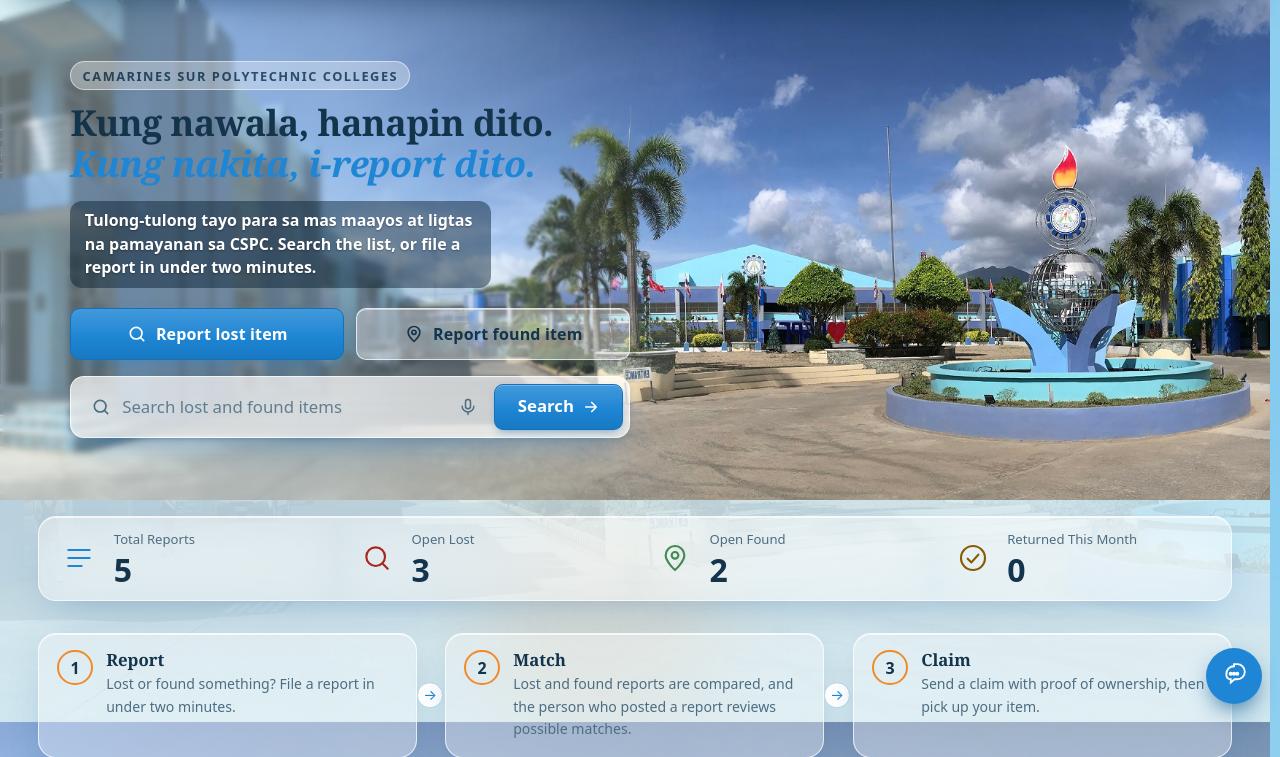
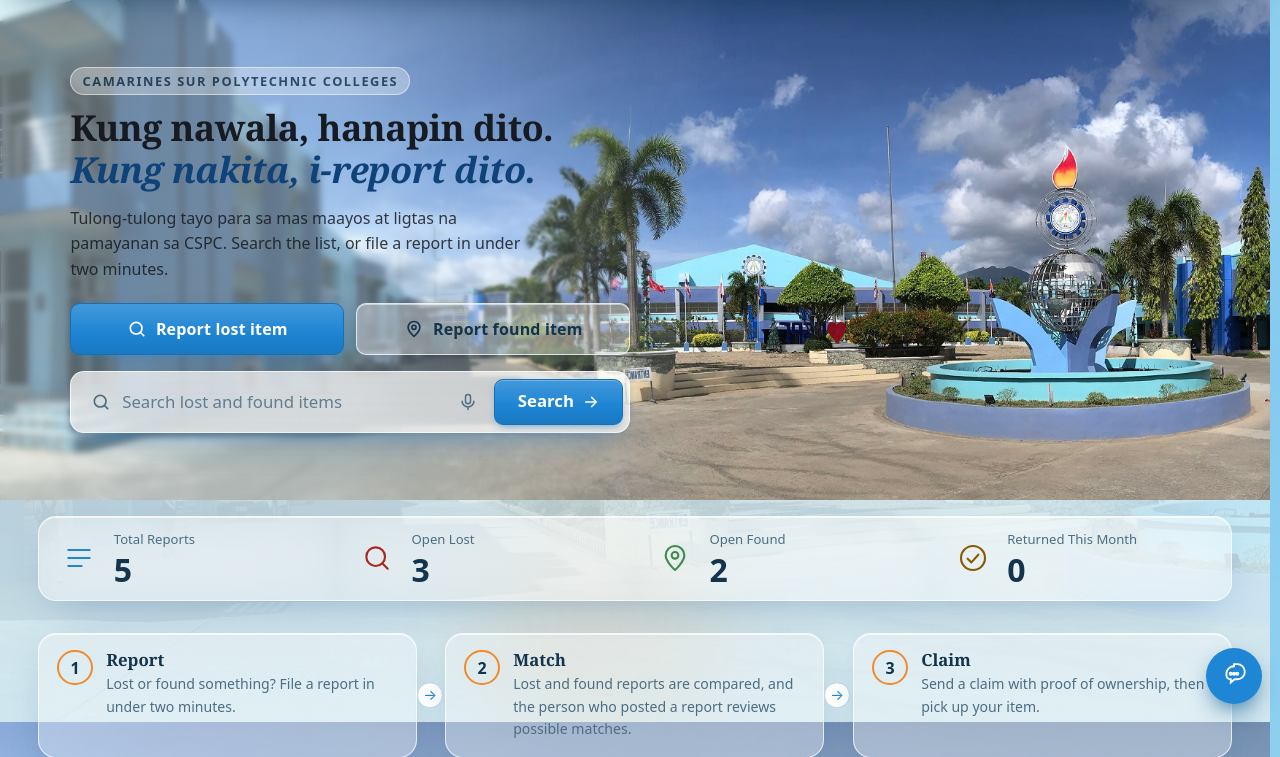
Before and after one commit to jusalipio-123/cspc-whereitis, a Node server app: page / in a window 1280 px wide. Shown: the part 78-835 px from the top of the page. Run offline with Node 20, Linux system fonts and the light colour scheme; data comes from the database, SQL or seed files in the repository; data that the repository does not hold is empty.

Commit message:
style: restore original hero headline and subtitle colors
Bring back the first look: dark first line, italic navy
“Kung nakita, i-report dito.”, and a plain subtitle with no glass chip.

```diff
--- a/public/css/futura.css
+++ b/public/css/futura.css
@@ -685,21 +685,29 @@ main, .site-footer { position: relative; z-index: 1; }
   backdrop-filter: blur(10px); border: 1px solid var(--glass-border);
   color: var(--ink);
 }
+.hero__headline span { color: #171b21; }
+.hero__headline-accent {
+  font-style: italic;
+  color: #10427a !important;
+}
+:root[data-theme="dark"] .hero__headline span { color: #eceff3; }
+:root[data-theme="dark"] .hero__headline-accent { color: #8dbbf0 !important; }
 .hero__sub {
-  display: inline-block;
-  max-width: 46ch;
+  display: block;
+  max-width: 50ch;
   margin: 0 0 1.25rem;
-  padding: .55rem .9rem;
-  border-radius: 12px;
-  color: #fff !important;
-  opacity: 1 !important;
-  font-weight: 600;
-  line-height: 1.45;
-  background: rgba(10, 32, 52, .48);
-  backdrop-filter: blur(10px);
-  -webkit-backdrop-filter: blur(10px);
-  text-shadow: 0 1px 2px rgba(0,0,0,.35);
+  padding: 0;
+  border-radius: 0;
+  color: #171b21 !important;
+  opacity: .85 !important;
+  font-weight: 400;
+  line-height: 1.6;
+  background: none;
+  backdrop-filter: none;
+  -webkit-backdrop-filter: none;
+  text-shadow: none;
 }
+:root[data-theme="dark"] .hero__sub { color: #eceff3 !important; }
 
 .suggest {
   position: absolute; left: 0; right: 0; top: calc(100% + 8px); z-index: 20;
--- a/views/partials/head.ejs
+++ b/views/partials/head.ejs
@@ -23,7 +23,7 @@
   <link rel="stylesheet" href="/css/style.css?v=20261122">
   <link rel="stylesheet" href="/css/style.css">
   <link rel="stylesheet" href="/css/admin.css">
-  <link rel="stylesheet" href="/css/futura.css?v=glass10">
+  <link rel="stylesheet" href="/css/futura.css?v=glass11">
   <!-- "Refining" detector: runs before first paint. When the page you are leaving is the SAME page (same path,
        e.g. /reports -> /reports?status=open: status tab, sort, filter, pagination), mark <html class="nav-refine">.
        The stylesheet then swaps the full page-change animation for a still, short cross-fade and app.js skips the
```
